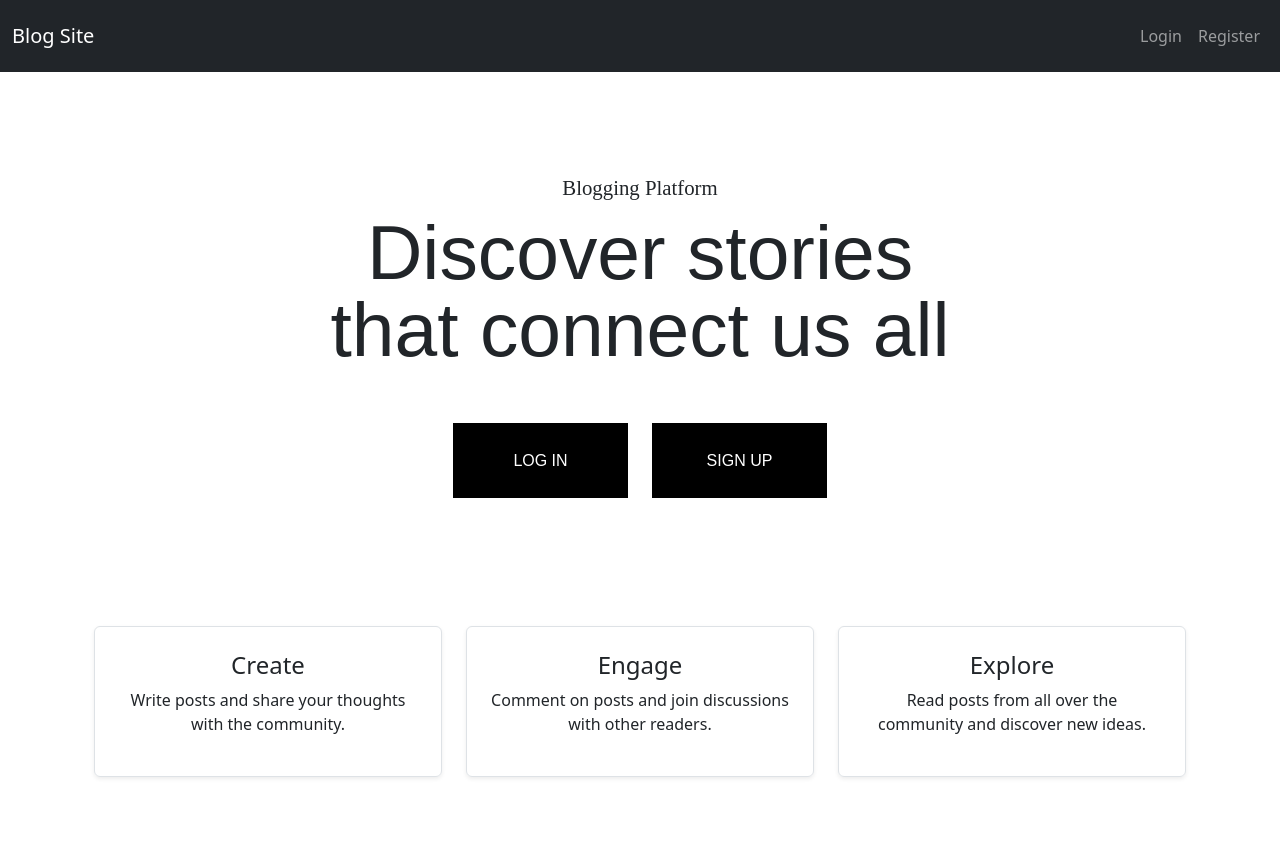
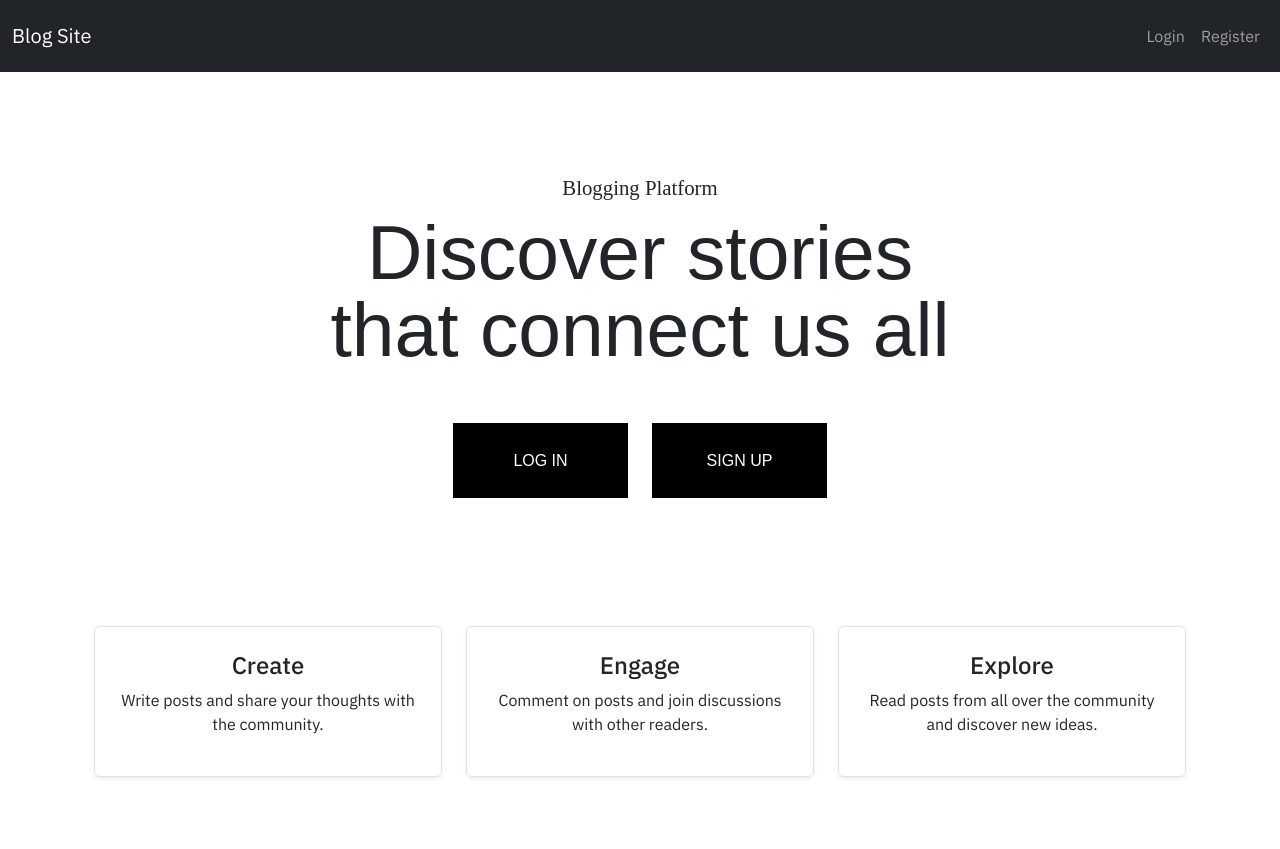
Before and after one commit to Fatima-NW/Blogging-Platform, a Django app: page / in a window 1280 px wide. Run offline with Django 5.2, Linux system fonts and the light colour scheme; parts of the project's set-up code (start-up, migrations or seed data) failed here and were passed over.

Commit message:
Add global style

```diff
--- a/templates/base.html
+++ b/templates/base.html
@@ -13,9 +13,10 @@ Features:
 <head>
     {% load static %}
     <meta charset="UTF-8">
-    <title>{% block title %}My Project{% endblock %}</title>
+    <title>{% block title %}Blogging Platform{% endblock %}</title>
     <link rel="icon" type="image/x-icon" href="{% static 'favicon.ico' %}">
     <link rel="stylesheet" href="https://cdn.jsdelivr.net/npm/bootstrap@5.3.0/dist/css/bootstrap.min.css">
+    <link href="https://fonts.googleapis.com/css2?family=IBM+Plex+Sans:wght@400;500;600;700&display=swap" rel="stylesheet">
 </head>
 
 <body>
@@ -67,5 +68,17 @@ Features:
     <!-- Script for delete dropdown for comments -->
     <script src="https://cdn.jsdelivr.net/npm/bootstrap@5.3.0/dist/js/bootstrap.bundle.min.js"></script>
 
+    <!-- Global Styling -->
+    <style>
+        body {
+            font-family: 'IBM Plex Sans', sans-serif;
+            font-weight: lighter;
+        }
+
+        h1, h2, h3, h4, h5, h6, strong, b {
+            font-weight: 500;
+        }
+    </style>
+
 </body>
 </html>
```
